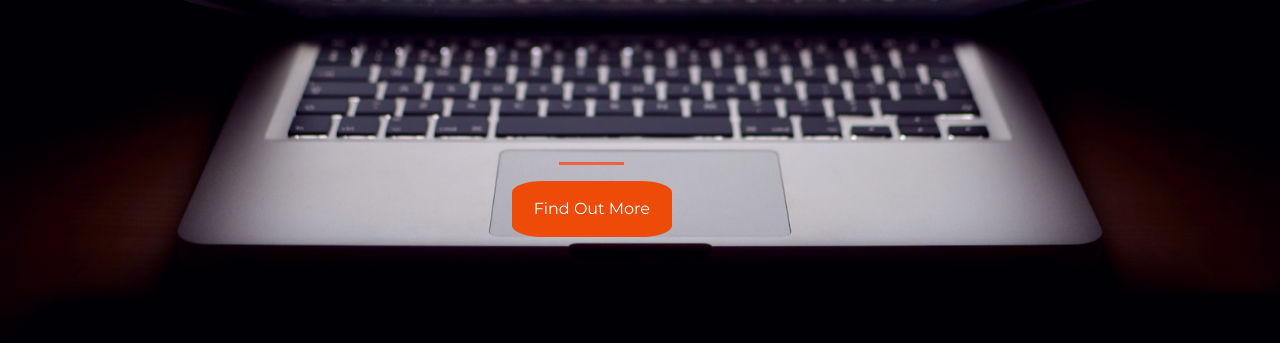
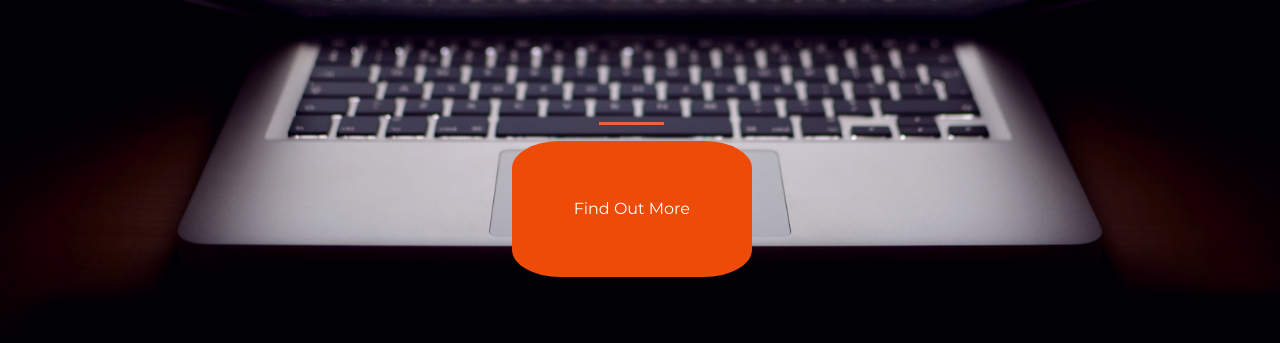
Before and after one commit to Harbinger24u/Harbinger24u.github.io, a plain HTML site: page index.html in a window 1280 px wide. In both pictures the pointer is over the button "Find Out More". Shown: the part 321-664 px from the top of the page. Drawn offline with nearby package versions, Linux system fonts and the light colour scheme.

Commit message:
Update style.css

```diff
--- a/style.css
+++ b/style.css
@@ -40,5 +40,5 @@ hr {
 
 	background-color: #ee4b08;
 	border-color: #ee4b08;
-	border-width: 10px;
+	border-width: 50px;
 }
```
